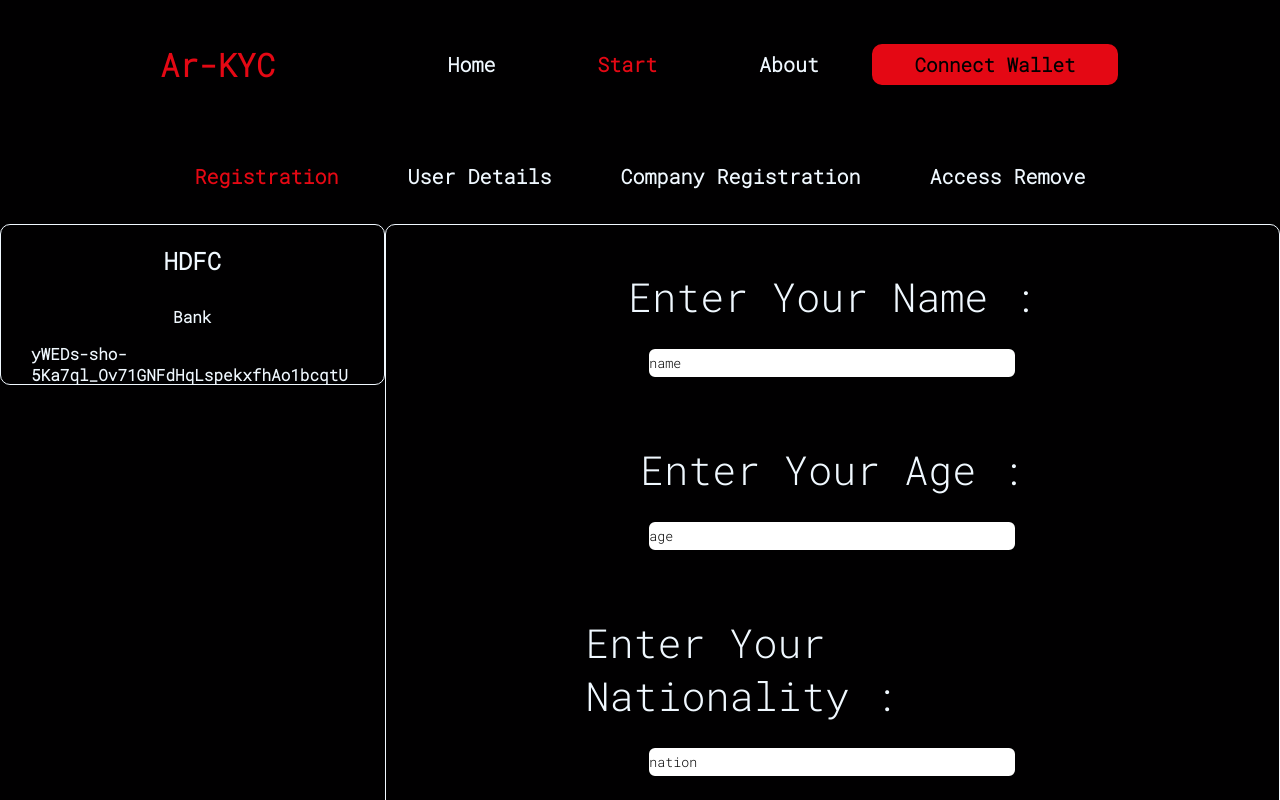
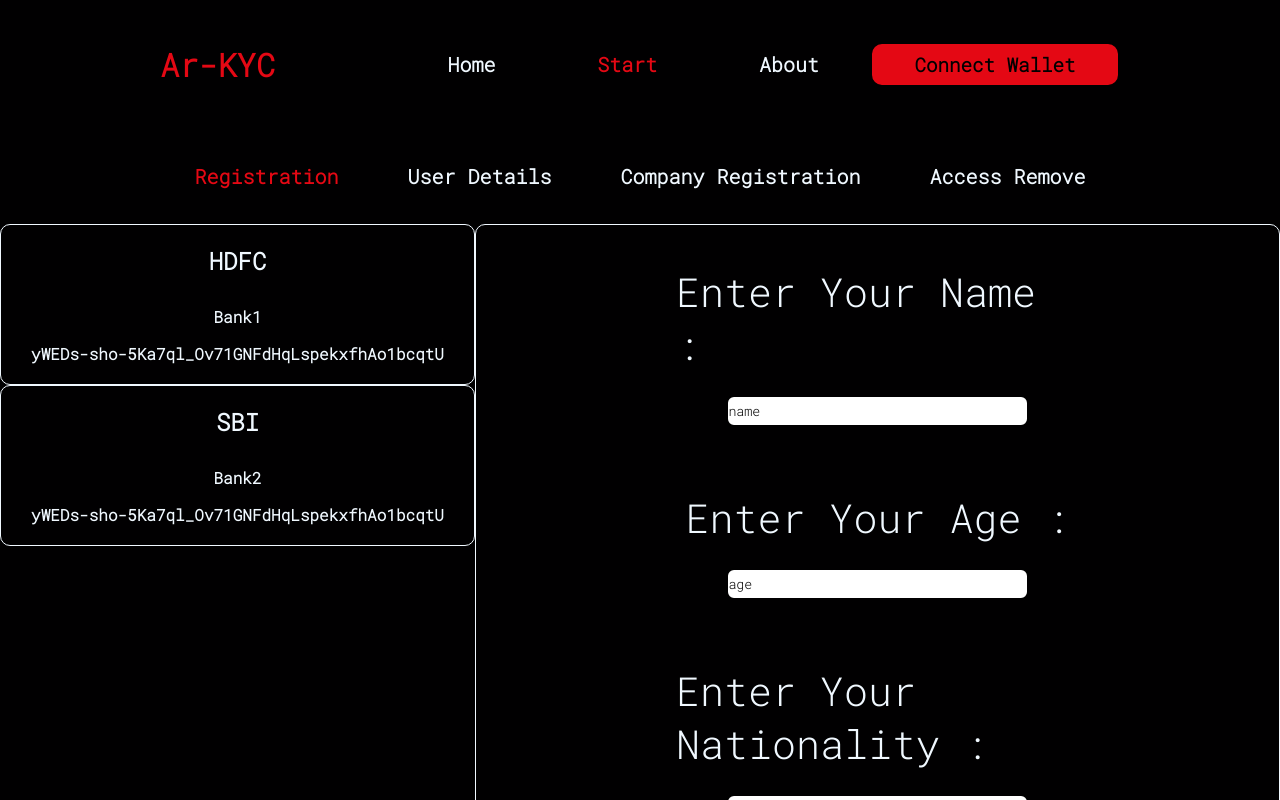
Before and after one commit to AAshu1412/Arweave, a React (Create React App) app: page /start/registration in a window 1280 px wide. Shown: the top 800 px of the page. Built offline with nearby package versions, Linux system fonts and the light colour scheme.

Commit message:
modify reg page 4

```diff
--- a/src/components/registration/Registration.css
+++ b/src/components/registration/Registration.css
@@ -14,6 +14,12 @@
  display: flex;
  flex-direction: row;
  justify-content: space-evenly;
+}
+
+.registration-comp-head{
+    display: flex;
+    flex-direction: column;
+    gap: 4rem;
 }
 
 .registration-comp{
--- a/src/components/registration/Registration.js
+++ b/src/components/registration/Registration.js
@@ -1,8 +1,16 @@
 import React from 'react';
+import { useState } from 'react';
 import Start from '../start/Start';
 import './Registration.css';
 
 function Registration(){
+
+    const [compDetails,setCompDetails]=useState([{
+        name:"HDFC",category:"Bank1",address:"yWEDs-sho-5Ka7ql_Ov71GNFdHqLspekxfhAo1bcqtU"
+    },{
+        name:"SBI",category:"Bank2",address:"yWEDs-sho-5Ka7ql_Ov71GNFdHqLspekxfhAo1bcqtU"
+    }]);
+
 
     const handleInput=(event)=>{
 
@@ -15,14 +23,27 @@ const handleSubmit=()=>{
     return(<div>
         <Start/>
             <div className='registration-main'>
-                <div className='registration-comp'>
-                     <h2>HDFC</h2>
+                <div>
+                    {
+                        compDetails.map((value,key)=>{
+return(
+    <div className='registration-comp-head'>
+         <div className='registration-comp'>
+                     <h2>{value.name}</h2>
                      <div className='registration-comp-sub'>
-                     <h4>Bank</h4>
-                     <h4>yWEDs-sho-5Ka7ql_Ov71GNFdHqLspekxfhAo1bcqtU</h4>
+                     <h4>{value.category}</h4>
+                     <h4>{value.address}</h4>
                      </div>
 
                 </div>
+    </div>
+
+);
+                        })
+                    }
+
+                </div>
+
                 <div className='registration-user'>
                 <form onSubmit={handleSubmit}>
             <div>
```
